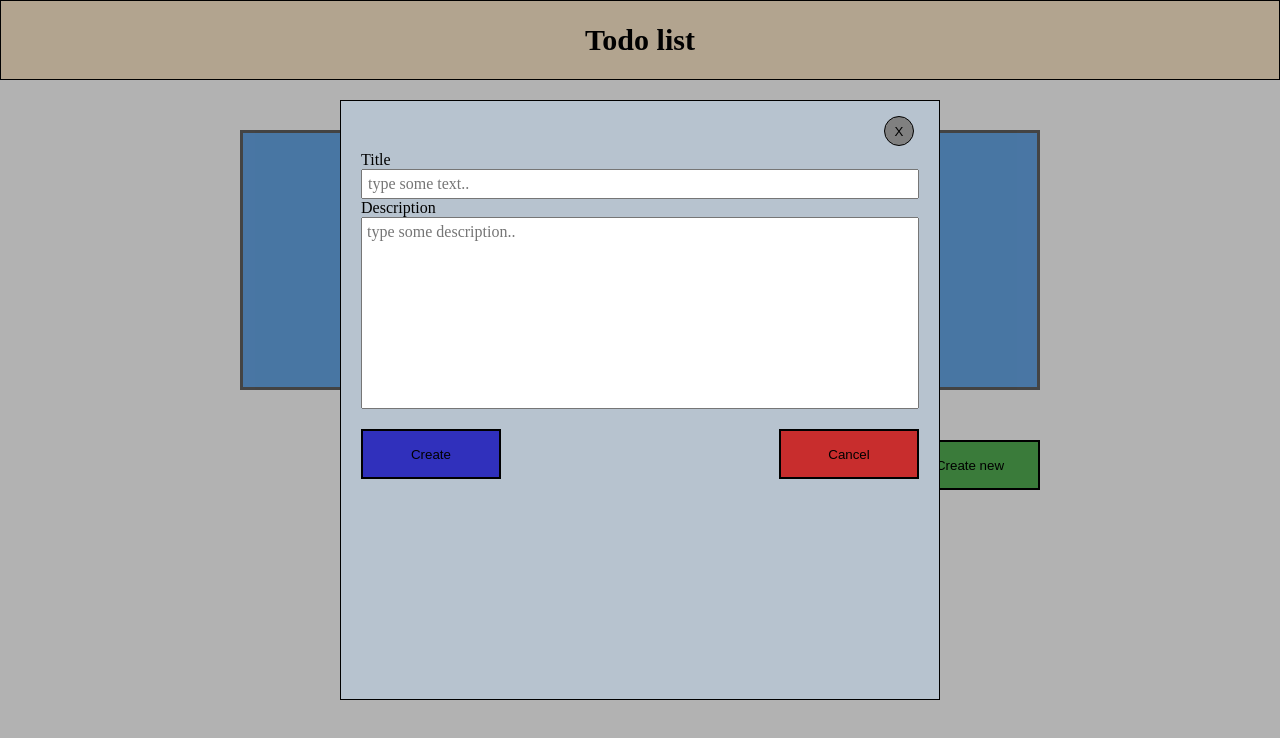
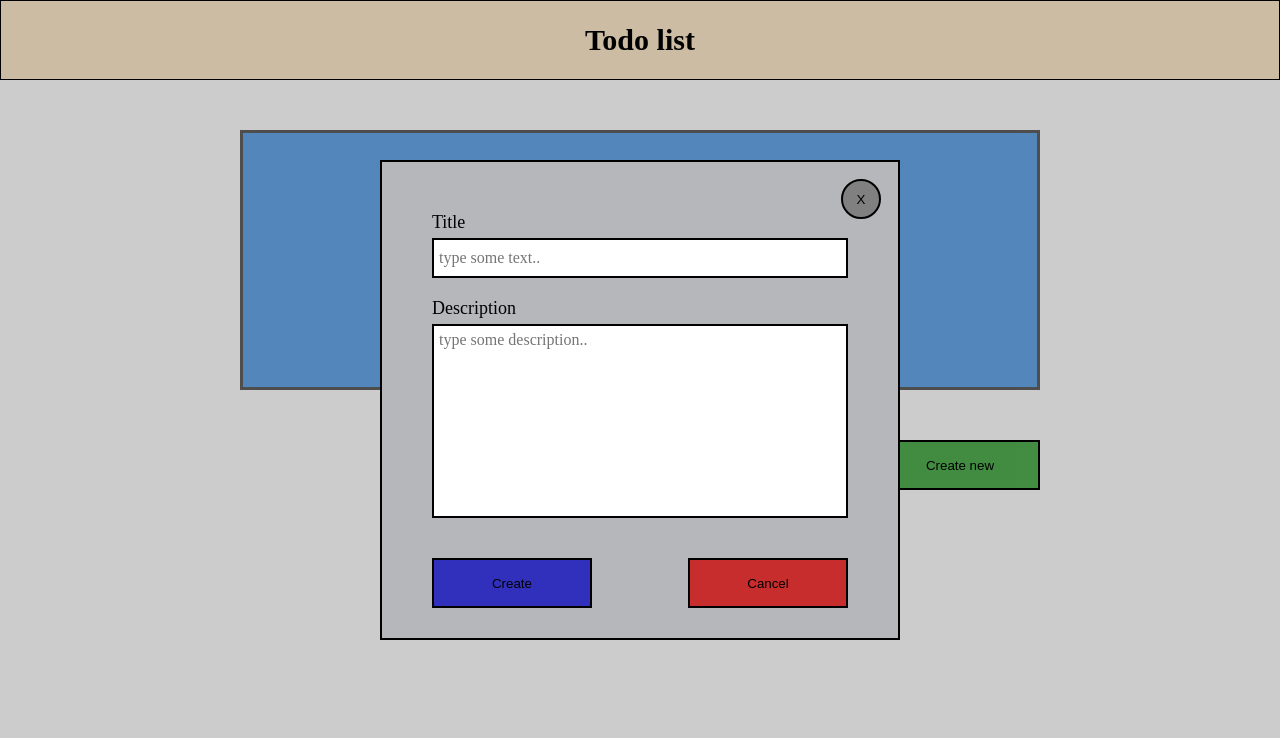
Before and after one commit to BelohvostovAlex/todo, a React (Create React App) app: page / in a window 1280 px wide. Both pictures are taken after a click on the button "Create new". Shown: the top 738 px of the page. Built offline with nearby package versions, Linux system fonts and the light colour scheme.

Commit message:
changed styles

```diff
--- a/src/components/Button/buttons.scss
+++ b/src/components/Button/buttons.scss
@@ -1,6 +1,6 @@
 .button {
   border: 2px solid black;
-  width: 140px;
+  width: 160px;
   max-width: 200px;
   height: 50px;
   padding: 10px 20px;
--- a/src/components/Modal/Modal.tsx
+++ b/src/components/Modal/Modal.tsx
@@ -21,7 +21,9 @@ export const Modal: React.FC<ModalProps> = ({
           className="round-btn round-btn--gray round-btn--toRight"
           onClick={onClose}
         />
-        <label htmlFor="modal-form-text">Title</label>
+        <label className="modal-form__label" htmlFor="modal-form-text">
+          Title
+        </label>
         <input
           type="text"
           name="modal-form-text"
@@ -30,7 +32,9 @@ export const Modal: React.FC<ModalProps> = ({
           value={title}
           onChange={handleTitle}
         />
-        <label htmlFor="modal-form-descr">Description</label>
+        <label className="modal-form__label" htmlFor="modal-form-descr">
+          Description
+        </label>
         <textarea
           name="modal-form-descr"
           id="modal-form-descr"
--- a/src/components/Modal/modal.scss
+++ b/src/components/Modal/modal.scss
@@ -4,7 +4,7 @@
   left: 0%;
   width: 100%;
   height: 100%;
-  background-color: rgba($color: #000000, $alpha: 0.3);
+  background-color: rgba($color: #000000, $alpha: 0.2);
   z-index: 1000;
   display: flex;
   flex-direction: column;
@@ -13,17 +13,24 @@
 }
 
 .modal-form {
-  width: 600px;
-  height: 600px;
-  background-color: rgb(183, 195, 207);
+  width: 520px;
+  height: 480px;
+  background-color: rgb(181, 183, 186);
   display: flex;
   flex-direction: column;
-  padding: 10px 20px;
-  border: 1px solid black;
+  padding: 30px 50px;
+  border: 2px solid black;
+  position: relative;
+
+  &__label {
+    padding-bottom: 5px;
+    padding-top: 20px;
+    font-size: 18px;
+  }
 }
 
 .modal-form__buttons {
-  padding: 20px 0px;
+  padding-top: 40px;
   display: flex;
   justify-content: space-between;
 }
@@ -31,8 +38,9 @@
 #modal-form-text {
   font-size: 16px;
   font-family: inherit;
-  height: 30px;
+  height: 40px;
   padding: 5px;
+  border: 2px solid black;
 }
 
 #modal-form-descr {
@@ -40,4 +48,5 @@
   font-size: 16px;
   font-family: inherit;
   resize: none;
+  border: 2px solid black;
 }
--- a/src/components/RoundButton/roundButton.scss
+++ b/src/components/RoundButton/roundButton.scss
@@ -1,7 +1,7 @@
 .round-btn {
-  width: 30px;
-  height: 30px;
-  border: 1px solid black;
+  width: 40px;
+  height: 40px;
+  border: 2px solid black;
   border-radius: 50%;
   cursor: pointer;
   margin: 5px;
@@ -19,6 +19,8 @@
   }
 
   &--toRight {
-    align-self: flex-end;
+    position: absolute;
+    top: 12px;
+    right: 12px;
   }
 }
--- a/src/components/Todo/todo.scss
+++ b/src/components/Todo/todo.scss
@@ -1,7 +1,5 @@
 .todo {
   width: 800px;
-  height: 150px;
-  max-height: fit-content;
   padding: 10px;
   display: flex;
   justify-content: space-between;
```
